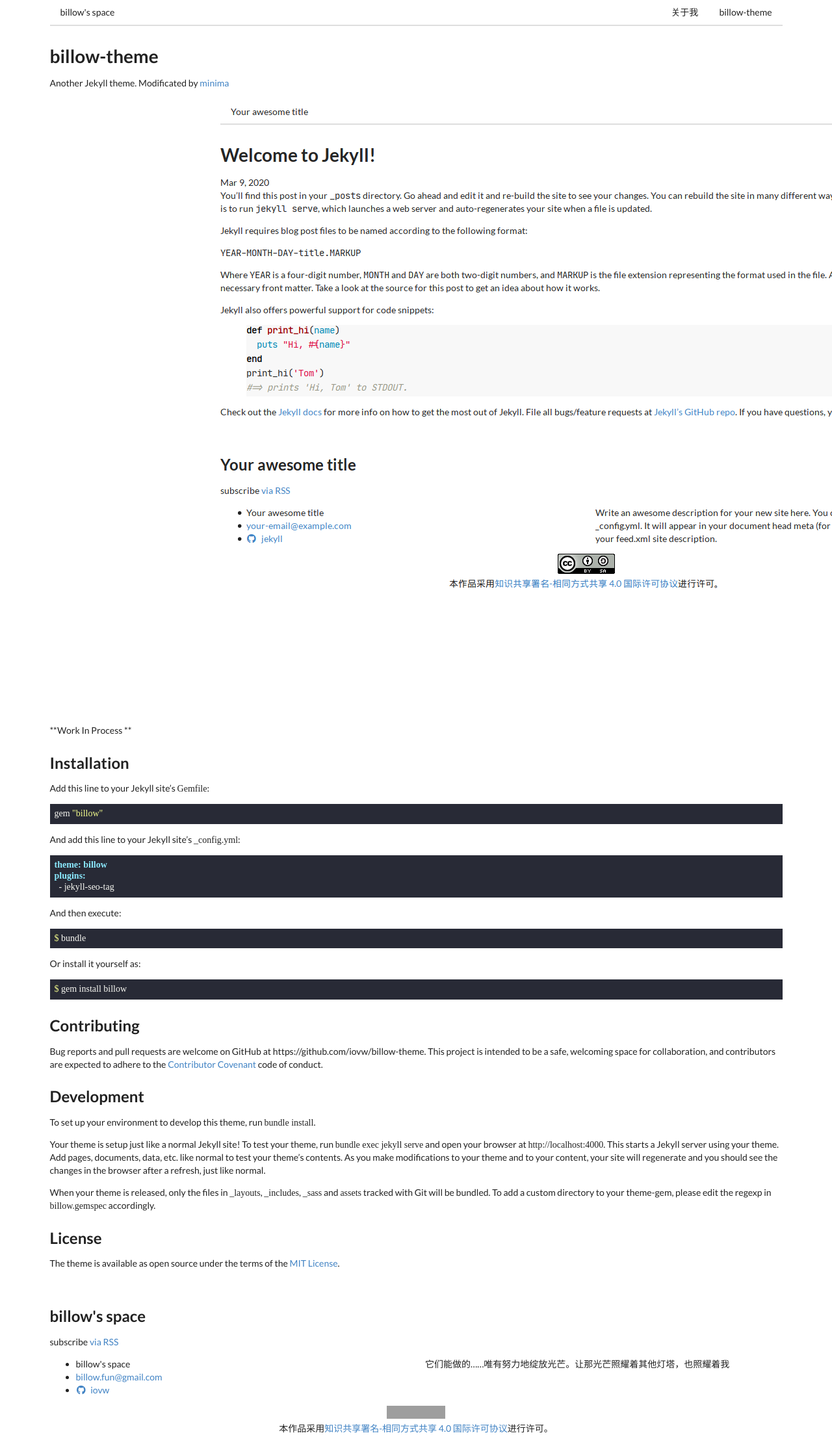
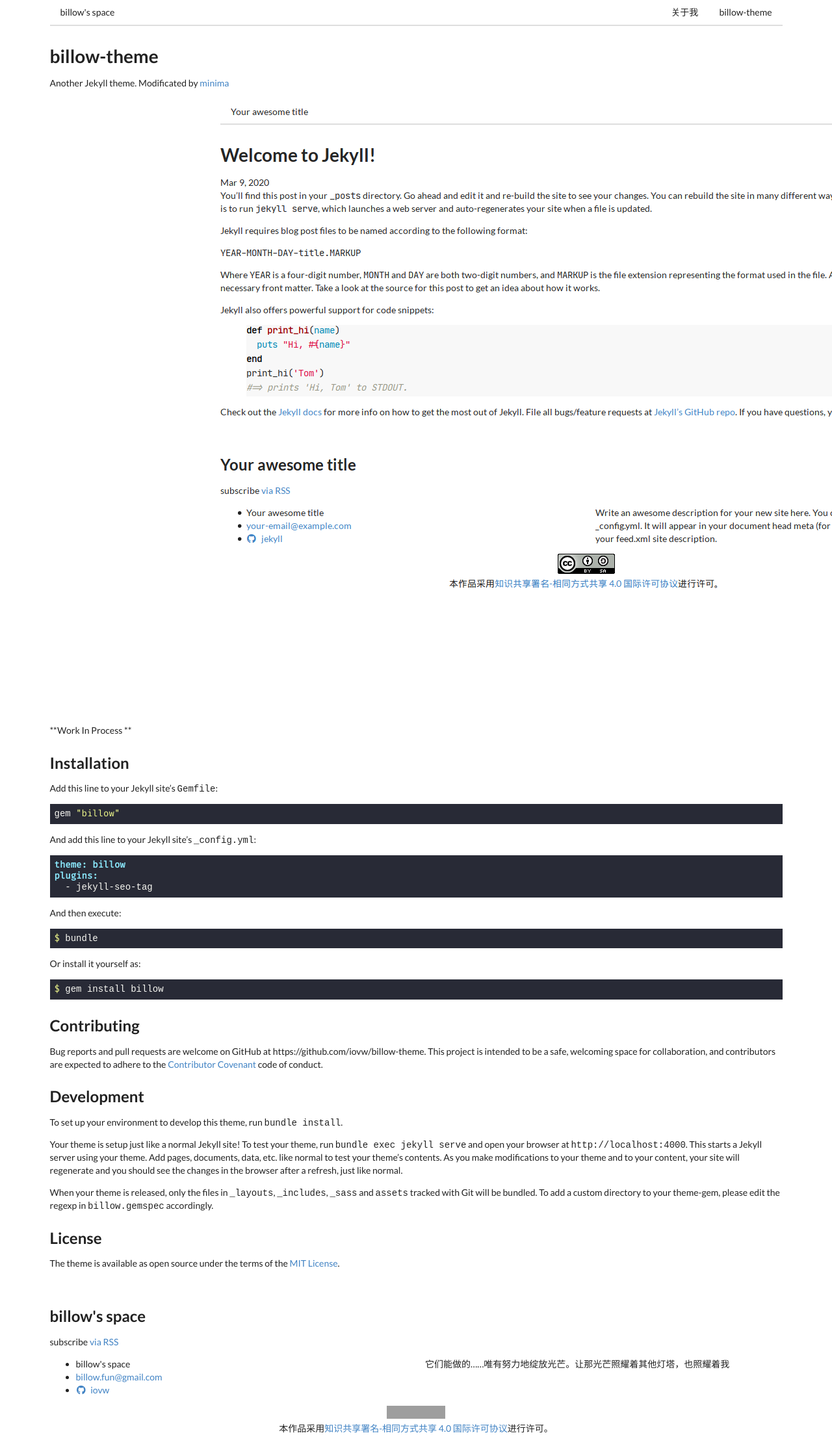
Before and after one commit to be-low/be-low.github.io, a Jekyll site: the page built from theme.md, in a window 1280 px wide. Shown: the whole page at 65% size. Built offline with Jekyll 4.4.1, drawn with Linux system fonts in a browser that asks for light colours; nearby versions of some CDN libraries; some web fonts are replaced; our own code applies the rules of GitHub Pages for plain Markdown files; grey boxes are pictures that could not be loaded.

Commit message:
change font

```diff
--- a/_includes/head.html
+++ b/_includes/head.html
@@ -27,6 +27,8 @@
     <link rel="stylesheet" href="{{ "/assets/style/dracula.css" }}" />
     <script src="https://cdnjs.cloudflare.com/ajax/libs/highlight.js/9.18.1/highlight.min.js"></script>
     <script>hljs.initHighlightingOnLoad();</script>
+
+    <link href="https://fonts.googleapis.com/css?family=Fira+Mono|Source+Code+Pro&display=swap" rel="stylesheet">
     {%- feed_meta -%}
     {%- if jekyll.environment == 'production' and site.google_analytics -%}
     {%- include google-analytics.html -%}
--- a/_sass/billow/font.scss
+++ b/_sass/billow/font.scss
@@ -1,12 +1,12 @@
-@font-face {
-  font-family: "Jetbrains Mono";
-  src: url("/assets/font/JetBrainsMono-1.0.3/web/woff2/JetBrainsMono-Regular.woff2") format("woff2");
-}
+// @font-face {
+//   font-family: "Jetbrains Mono";
+//   src: url("/assets/font/JetBrainsMono-1.0.3/web/woff2/JetBrainsMono-Regular.woff2") format("woff2");
+// }
 
 code {
   &,
   * {
-    font-family: "Jetbrains Mono" !important;
+    font-family: SFMono-Regular, "Fira Mono", "Source Code Pro", Consolas, Liberation Mono, Menlo, monospace;
     line-height: 1.2em;
   }
 }
```
